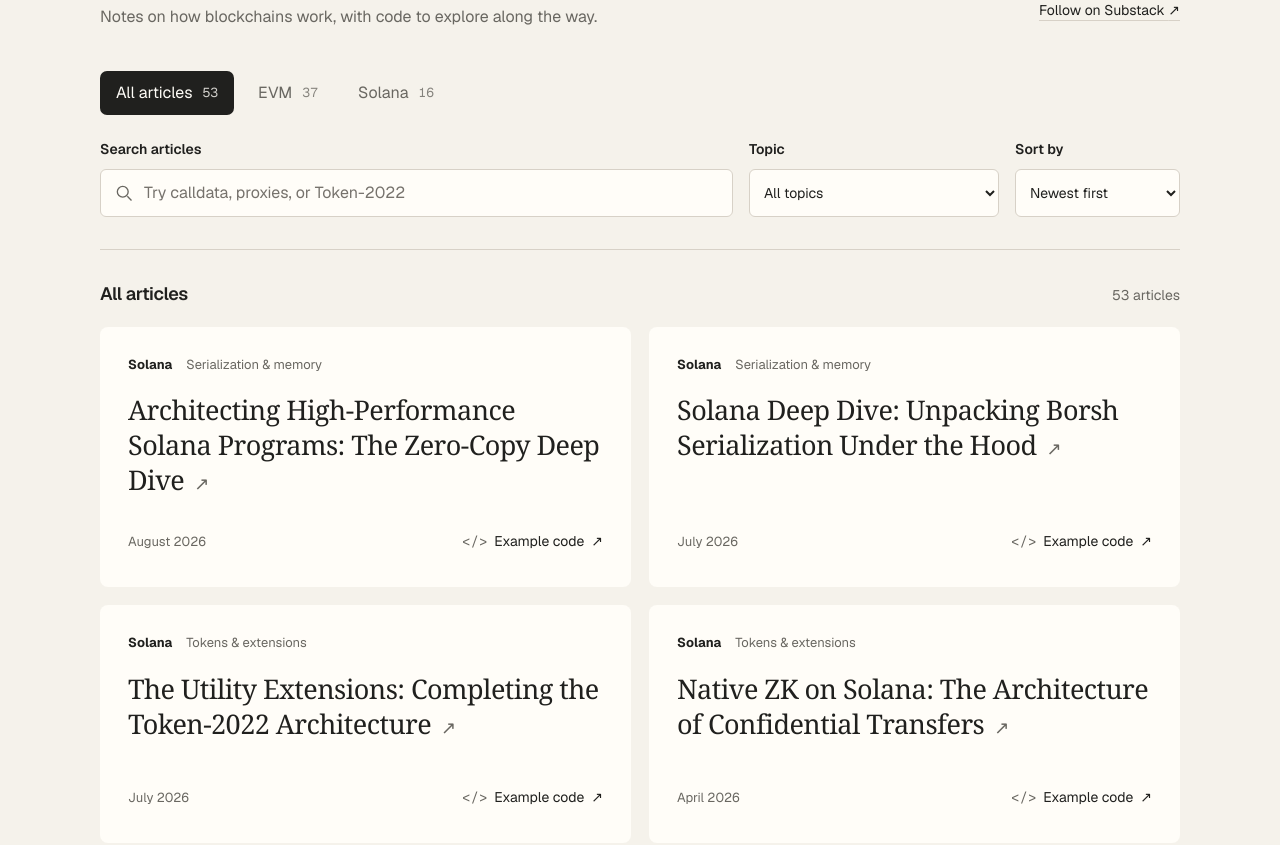
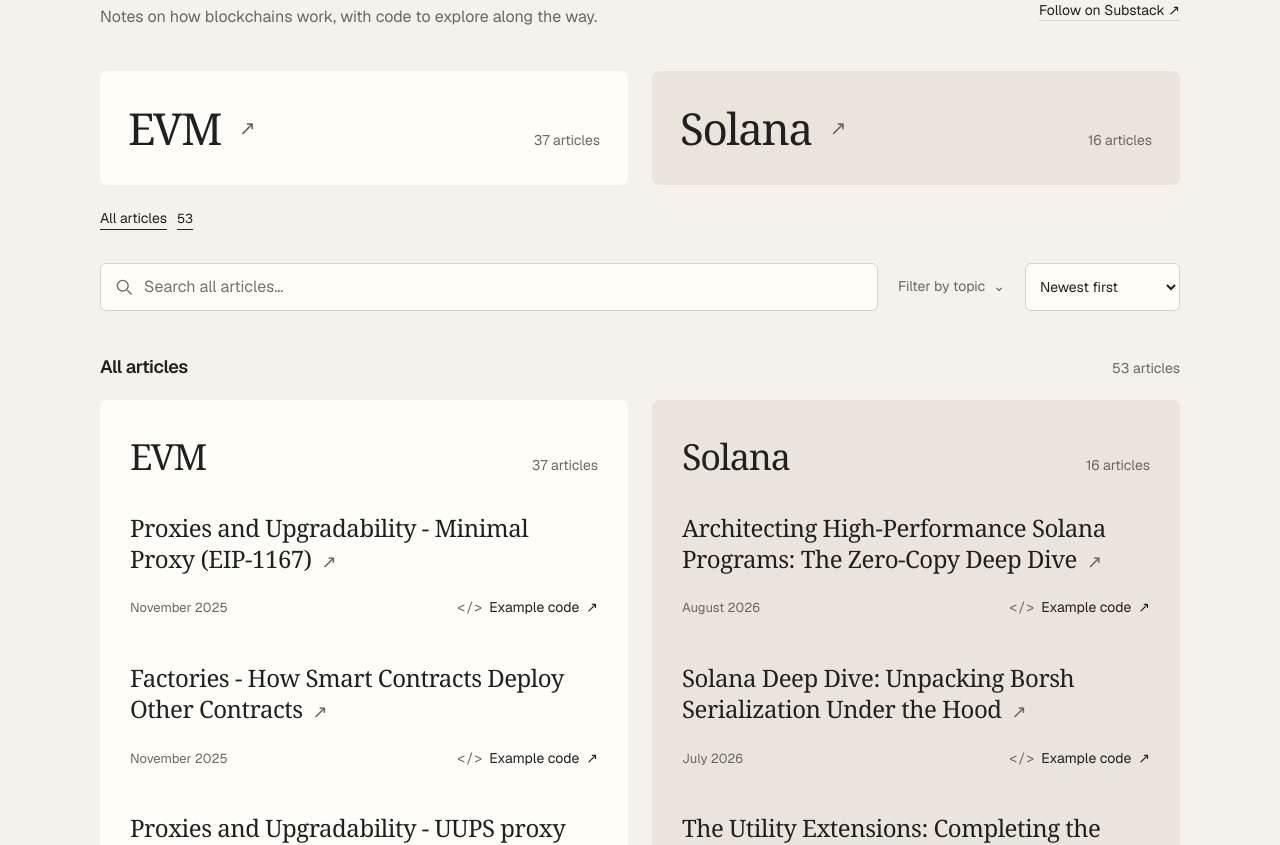
Before and after one commit to 0xByteBeetle/bytebeetle-web, a Next.js app: page /blogs in a window 1280 px wide. Shown: the part 260-1105 px from the top of the page. Built offline with nearby package versions, Linux system fonts and the light colour scheme.

Commit message:
Give EVM and Solana separate reading sections

```diff
--- a/app/blogs/library.tsx
+++ b/app/blogs/library.tsx
@@ -2,7 +2,7 @@
 
 import { useEffect, useState } from "react";
 import type { Article } from "../content";
-import { articleTopic, selectArticles, topicOptions, type ChainFilter, type SortOrder } from "./library-model";
+import { selectArticles, topicOptions, type ChainFilter, type SortOrder } from "./library-model";
 
 const PAGE_SIZE = 12;
 const chains = [
@@ -19,9 +19,13 @@
   const [query, setQuery] = useState(initialQuery);
   const [topic, setTopic] = useState(topics.some((item) => item.label === initialTopic) ? initialTopic : "");
   const [sort, setSort] = useState<SortOrder>(initialSort === "oldest" || initialSort === "title" ? initialSort : "newest");
-  const [visibleCount, setVisibleCount] = useState(PAGE_SIZE);
+  const [visibleCounts, setVisibleCounts] = useState({ EVM: chain === "all" ? 4 : PAGE_SIZE, Solana: chain === "all" ? 4 : PAGE_SIZE });
+  function resetVisible() { setVisibleCounts({ EVM: chain === "all" ? 4 : PAGE_SIZE, Solana: chain === "all" ? 4 : PAGE_SIZE }); }
   const results = selectArticles(scopedArticles, query, topic, sort);
-  const visible = results.slice(0, visibleCount);
+  const groups = (["EVM", "Solana"] as const).filter((value) => chain === "all" || chain === value).map((value) => ({
+    chain: value,
+    articles: results.filter((article) => article.chain === value),
+  }));
   const filtersActive = Boolean(query || topic);
 
   // A copied URL or refresh restores the current filters, without a history
@@ -37,7 +41,7 @@
     window.history.replaceState(window.history.state, "", url);
   }, [query, topic, sort]);
 
-  function clearFilters() { setQuery(""); setTopic(""); setVisibleCount(PAGE_SIZE); }
+  function clearFilters() { setQuery(""); setTopic(""); resetVisible(); }
   function chainHref(href: string) {
     const params = new URLSearchParams();
     if (query) params.set("q", query);
@@ -47,32 +51,39 @@
 
   return (
     <section className="blog-library" aria-label="Article library">
-      <nav className="blog-tabs" aria-label="Blog categories">
-        {chains.map((item) => (
-          <a key={item.value} href={chainHref(item.href)} aria-current={chain === item.value ? "page" : undefined}>
-            {item.label}<span>{articles.filter((article) => item.value === "all" || article.chain === item.value).length}</span>
+      <nav className="blog-chain-navigation" aria-label="Blog categories">
+        <div className="blog-chain-choices">
+          {chains.filter((item) => item.value !== "all").map((item) => (
+            <a key={item.value} className={`blog-chain-choice blog-chain-choice-${item.value.toLowerCase()}`} href={chainHref(item.href)} aria-current={chain === item.value ? "page" : undefined}>
+              <strong>{item.label}<span aria-hidden="true">↗</span></strong>
+              <span>{articles.filter((article) => article.chain === item.value).length} articles</span>
             </a>
           ))}
+        </div>
+        <a className="blog-all-link" href={chainHref("/blogs")} aria-current={chain === "all" ? "page" : undefined}>All articles <span>{articles.length}</span></a>
       </nav>
       <div className="blog-tools">
         <div className="blog-search">
-          <label htmlFor="article-search">Search articles</label>
+          <label className="blog-sr-only" htmlFor="article-search">Search articles</label>
           <div className="blog-search-field">
             <svg viewBox="0 0 24 24" width="20" height="20" fill="none" stroke="currentColor" strokeWidth="1.6" aria-hidden="true"><circle cx="10.5" cy="10.5" r="6.5" /><path d="m16 16 5 5" /></svg>
-            <input id="article-search" type="search" placeholder="Try calldata, proxies, or Token-2022" value={query} onChange={(event) => { setQuery(event.target.value); setVisibleCount(PAGE_SIZE); }} />
-            {query && <button className="blog-clear-search" type="button" onClick={() => { setQuery(""); setVisibleCount(PAGE_SIZE); }} aria-label="Clear search">×</button>}
+            <input id="article-search" type="search" placeholder={chain === "all" ? "Search all articles…" : `Search ${chain} articles…`} value={query} onChange={(event) => { setQuery(event.target.value); resetVisible(); }} />
+            {query && <button className="blog-clear-search" type="button" onClick={() => { setQuery(""); resetVisible(); }} aria-label="Clear search">×</button>}
           </div>
         </div>
+        <details className="blog-refine" open={topic ? true : undefined}>
+          <summary>{topic ? "Topic selected" : "Filter by topic"}</summary>
           <div className="blog-topic-select">
           <label htmlFor="article-topic">Topic</label>
-          <select id="article-topic" value={topic} onChange={(event) => { setTopic(event.target.value); setVisibleCount(PAGE_SIZE); }}>
+          <select id="article-topic" value={topic} onChange={(event) => { setTopic(event.target.value); resetVisible(); }}>
             <option value="">All topics</option>
             {topics.map((item) => <option key={item.label} value={item.label}>{item.label} ({item.count})</option>)}
           </select>
           </div>
+        </details>
         <div className="blog-sort">
-          <label htmlFor="article-sort">Sort by</label>
-          <select id="article-sort" value={sort} onChange={(event) => { setSort(event.target.value as SortOrder); setVisibleCount(PAGE_SIZE); }}>
+          <label className="blog-sr-only" htmlFor="article-sort">Sort by</label>
+          <select id="article-sort" value={sort} onChange={(event) => { setSort(event.target.value as SortOrder); resetVisible(); }}>
             <option value="newest">Newest first</option>
             <option value="oldest">Oldest first</option>
             <option value="title">Title A–Z</option>
@@ -87,11 +98,18 @@
         </div>
       </div>
       {results.length ? (
+        <div className={`blog-chain-groups ${chain === "all" ? "blog-chain-groups-both" : ""}`}>
+          {groups.map((group) => (
+            <section key={group.chain} className={`blog-chain-group blog-chain-group-${group.chain.toLowerCase()}`} aria-labelledby={`heading-${group.chain}`}>
+              <header className="blog-group-heading">
+                <h2 id={`heading-${group.chain}`}>{group.chain}</h2>
+                <span>{group.articles.length} {group.articles.length === 1 ? "article" : "articles"}</span>
+              </header>
+              {group.articles.length === 0 && <p className="blog-group-empty">No {group.chain} articles match this search.</p>}
               <ul className="blog-results">
-          {visible.map((article) => (
+          {group.articles.slice(0, visibleCounts[group.chain]).map((article) => (
             <li key={article.href}>
               <article className="blog-entry">
-                <div className="blog-entry-meta"><span>{article.chain}</span><span>{articleTopic(article)}</span></div>
                 <h3><a href={article.href} target="_blank" rel="noreferrer">{article.title}<span className="blog-title-arrow" aria-hidden="true">↗</span><span className="blog-sr-only"> (opens on Substack in a new tab)</span></a></h3>
                 <div className="blog-entry-bottom">
                   <span className="blog-entry-date">{article.date}</span>
@@ -101,6 +119,10 @@
             </li>
           ))}
               </ul>
+              {group.articles.length > visibleCounts[group.chain] && <button type="button" className="blog-group-more" onClick={() => setVisibleCounts((counts) => ({ ...counts, [group.chain]: counts[group.chain] + (chain === "all" ? 4 : PAGE_SIZE) }))}>More {group.chain} articles <span aria-hidden="true">↓</span></button>}
+            </section>
+          ))}
+        </div>
       ) : (
         <div className="blog-empty">
           <h3>No articles found</h3>
@@ -108,10 +130,6 @@
           <button type="button" className="button button-primary" onClick={clearFilters}>Show all {chain === "all" ? "" : `${chain} `}articles</button>
         </div>
       )}
-      {results.length > 0 && <div className="blog-pagination">
-        <p>Showing {visible.length} of {results.length} articles</p>
-        {visible.length < results.length && <button type="button" className="button button-secondary" onClick={() => setVisibleCount((count) => count + PAGE_SIZE)}>Show {Math.min(PAGE_SIZE, results.length - visible.length)} more articles <span aria-hidden="true">↓</span></button>}
-      </div>}
       <noscript><p>Search and filters require JavaScript. Browse the complete archive on <a href="https://andreyobruchkov1996.substack.com/archive">Substack</a>.</p></noscript>
     </section>
   );
--- a/app/globals.css
+++ b/app/globals.css
@@ -692,12 +692,25 @@
 .blog-heading p:last-child { margin-bottom: 0; max-width: 580px; font-size: 1rem; line-height: 1.65; color: var(--muted); }
 .blog-publication { flex-shrink: 0; font-size: .875rem; padding: 10px 0; text-decoration: underline; text-underline-offset: 5px; text-decoration-color: var(--blog-border); }
 .blog-publication:hover { text-decoration-color: var(--ink); }
-.blog-tabs { display: flex; flex-wrap: wrap; gap: 8px; padding-bottom: 24px; }
-.blog-tabs a { min-height: 44px; padding: 10px 16px; display: flex; align-items: center; gap: 10px; border-radius: 7px; font-size: 1rem; color: var(--muted); }
-.blog-tabs a span { font-size: .8125rem; opacity: .8; font-variant-numeric: tabular-nums; }
-.blog-tabs a:hover { background: var(--soft); color: var(--ink); }
-.blog-tabs a[aria-current="page"] { background: var(--ink); color: var(--white); }
-.blog-tools { display: grid; grid-template-columns: minmax(0, 1fr) 250px 165px; gap: 16px; padding-bottom: 32px; border-bottom: 1px solid var(--blog-border); }
+.blog-chain-navigation { margin-bottom: 22px; }
+.blog-chain-choices { display: grid; grid-template-columns: repeat(2, minmax(0, 1fr)); gap: 24px; }
+.blog-chain-choice { padding: 24px 28px; border-radius: 8px; background: var(--white); display: flex; align-items: baseline; justify-content: space-between; gap: 16px; }
+.blog-chain-choice-solana { background: var(--soft); }
+.blog-chain-choice strong { display: flex; align-items: center; gap: 18px; font-family: Georgia, serif; font-size: clamp(32px, 4vw, 44px); font-weight: 400; letter-spacing: -.035em; }
+.blog-chain-choice strong span { font: 400 20px/1 Arial, sans-serif; color: var(--muted); }
+.blog-chain-choice > span { color: var(--muted); font-size: .875rem; white-space: nowrap; }
+.blog-chain-choice:hover strong { text-decoration: underline; text-decoration-thickness: 1px; text-underline-offset: 8px; }
+.blog-chain-choice[aria-current="page"] { outline: 2px solid var(--ink); outline-offset: -2px; }
+.blog-all-link { display: inline-flex; align-items: center; gap: 10px; min-height: 44px; margin-top: 12px; font-size: .875rem; color: var(--muted); }
+.blog-all-link span { font-size: .8125rem; }
+.blog-all-link[aria-current="page"] { color: var(--ink); text-decoration: underline; text-underline-offset: 6px; }
+.blog-tools { display: grid; grid-template-columns: minmax(0, 1fr) auto 155px; gap: 20px; align-items: center; padding-bottom: 12px; }
+.blog-refine { position: relative; }
+.blog-refine summary { cursor: pointer; min-height: 44px; display: flex; align-items: center; gap: 8px; font-size: .875rem; color: var(--muted); list-style: none; }
+.blog-refine summary::-webkit-details-marker { display: none; }
+.blog-refine summary::after { content: "⌄"; }
+.blog-refine[open] summary { color: var(--ink); }
+.blog-refine .blog-topic-select { position: absolute; z-index: 5; top: 48px; right: 0; width: min(300px, calc(100vw - 32px)); padding: 20px; border-radius: 8px; background: var(--white); box-shadow: 0 8px 30px #20201e1a; }
 .blog-tools > div { min-width: 0; }
 .blog-tools label { display: block; margin-bottom: 9px; font-size: .875rem; font-weight: 550; }
 .blog-tools select, .blog-search-field { height: 48px; border: 1px solid var(--blog-border); border-radius: 6px; background: var(--white); color: var(--ink); }
@@ -715,6 +728,20 @@
 .blog-result-status button { background: none; border: 0; padding: 8px 0; color: var(--ink); text-decoration: underline; text-underline-offset: 4px; cursor: pointer; }
 .blog-results { list-style: none; padding: 0; margin: 0; display: grid; grid-template-columns: repeat(2, minmax(0, 1fr)); gap: 18px; }
 .blog-results > li { min-width: 0; }
+.blog-chain-groups { display: grid; gap: 24px; align-items: start; }
+.blog-chain-groups-both { grid-template-columns: repeat(2, minmax(0, 1fr)); }
+.blog-chain-group { padding: 30px; border-radius: 8px; background: var(--white); min-width: 0; }
+.blog-chain-group-solana { background: var(--soft); }
+.blog-group-heading { display: flex; align-items: baseline; justify-content: space-between; gap: 12px; margin-bottom: 28px; }
+.blog-group-heading h2 { font-size: 36px; letter-spacing: -.035em; margin: 0; }
+.blog-group-heading > span { color: var(--muted); font-size: .875rem; }
+.blog-chain-groups-both .blog-results { grid-template-columns: 1fr; gap: 36px; }
+.blog-chain-group .blog-entry { padding: 0; min-height: 0; background: transparent; border-radius: 0; }
+.blog-chain-group .blog-entry h3 { margin: 0 0 16px; font-size: 24px; }
+.blog-chain-group .blog-results { column-gap: 40px; row-gap: 36px; }
+.blog-group-more { display: flex; align-items: center; gap: 20px; min-height: 44px; padding: 0; margin-top: 28px; border: 0; background: none; font-size: .875rem; font-weight: 550; cursor: pointer; }
+.blog-group-more:hover { text-decoration: underline; text-underline-offset: 4px; }
+.blog-group-empty { color: var(--muted); line-height: 1.6; }
 .blog-entry { height: 100%; min-height: 238px; padding: 28px; display: flex; flex-direction: column; background: var(--white); border-radius: 8px; }
 .blog-entry-meta { display: flex; flex-wrap: wrap; gap: 8px 14px; font-size: .8125rem; line-height: 1.5; color: var(--muted); }
 .blog-entry-meta > span:first-child { font-weight: 650; color: var(--ink); }
@@ -744,7 +771,7 @@
 .blog-sr-only { position: absolute; width: 1px; height: 1px; padding: 0; margin: -1px; overflow: hidden; clip: rect(0, 0, 0, 0); white-space: nowrap; border: 0; }
 @media (max-width: 820px) {
   .blog-heading { align-items: flex-start; flex-direction: column; gap: 16px; padding-top: 36px; }
-  .blog-tools { grid-template-columns: minmax(0, 1fr) minmax(0, 1fr); }
+  .blog-tools { grid-template-columns: minmax(0, 1fr) auto; gap: 8px 20px; }
   .blog-search { grid-column: 1 / -1; }
   .blog-tools select { font-size: 1rem; }
 }
@@ -752,8 +779,12 @@
   .blog-shell { width: calc(100% - 32px); }
   .blog-heading { padding: 24px 0 28px; }
   .blog-heading h1 { font-size: 46px; }
-  .blog-tabs { gap: 4px; }
-  .blog-tabs a { padding: 10px 12px; gap: 7px; font-size: .9375rem; }
+  .blog-chain-choices { gap: 12px; }
+  .blog-chain-choice { padding: 20px; flex-direction: column; gap: 8px; }
+  .blog-chain-choice strong { font-size: 32px; gap: 12px; }
+  .blog-chain-groups-both { grid-template-columns: 1fr; }
+  .blog-chain-group { padding: 24px; }
+  .blog-refine .blog-topic-select { left: 0; right: auto; }
   .blog-results-heading { flex-direction: column; gap: 8px; }
   .blog-results { grid-template-columns: 1fr; gap: 12px; }
   .blog-entry { padding: 24px; min-height: 0; }
```
Lines whose indentation alone changed are shown as unchanged.
